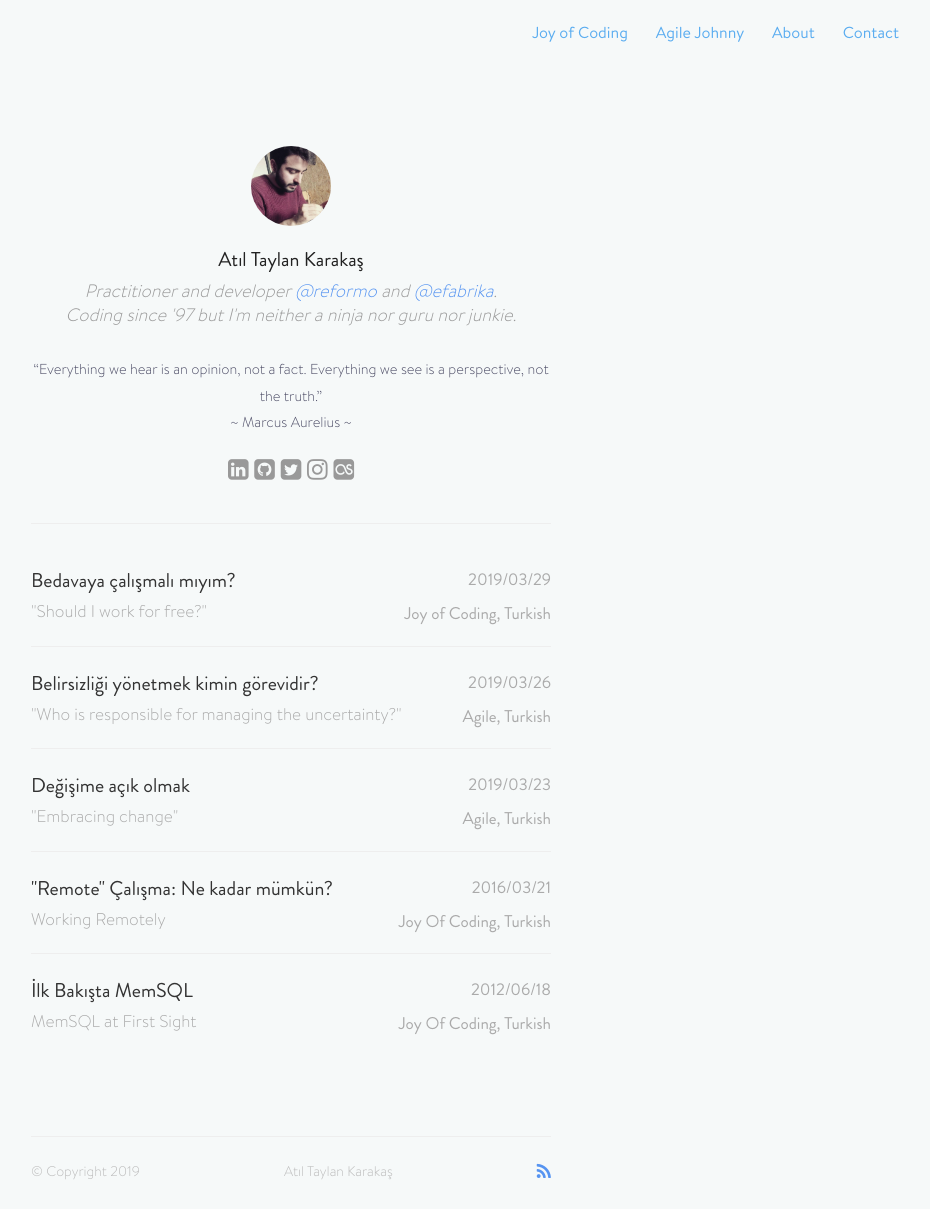
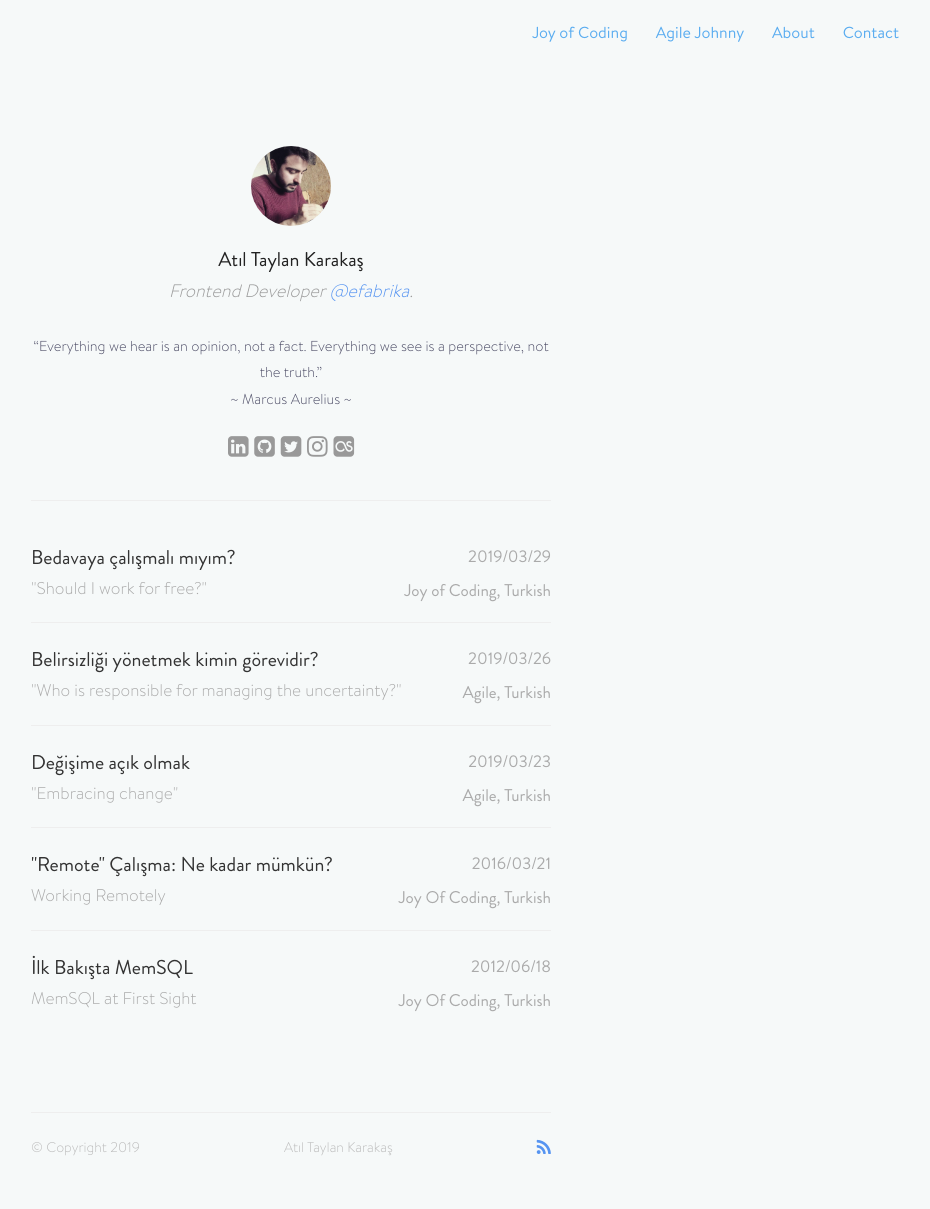
Before and after one commit to taylankarakas/taylankarakas.github.io, a Jekyll site: the page built from index.md, in a window 1280 px wide. Shown: the whole page, without its empty margins (349-1279 px from the left). Built offline with Jekyll 4.4.1, drawn with Linux system fonts in a browser that asks for light colours; nearby versions of some CDN libraries; after the commit the page ends 1186 px from its top, so only the background shows below that.

Commit message:
profile fix

```diff
--- a/_config.yml
+++ b/_config.yml
@@ -14,14 +14,14 @@
 # You can create any custom variable you would like, and they will be accessible
 # in the templates via {{ site.myvariable }}.
 name: Personal Website of Atil Taylan Karakas
-meta_description: "Practitioner and developer @reformo and @efabrika. Coding since '97 but I'm neither a ninja nor guru nor junkie."
+meta_description: "Frontend Developer @efabrika."
 
 aboutPage: true
 title: Personal Website of Atil Taylan Karakas
 author: Atıl Taylan Karakaş
 email: taylan@efabrika.com
 description: >- # this means to ignore newlines until "baseurl:"
-  Practitioner and developer <a href="https://reformo.net" target="_blank">@reformo</a> and <a href="https://efabrika.com" target="_blank">@efabrika</a>. <br/>Coding since '97 but I'm neither a ninja nor guru nor junkie.
+  Frontend Developer <a href="https://efabrika.com" target="_blank">@efabrika</a>.
 baseurl: "" # the subpath of your site, e.g. /blog
 url: "https://taylankarakas.com" # the base hostname & protocol for your site, e.g. http://example.com
 
```
